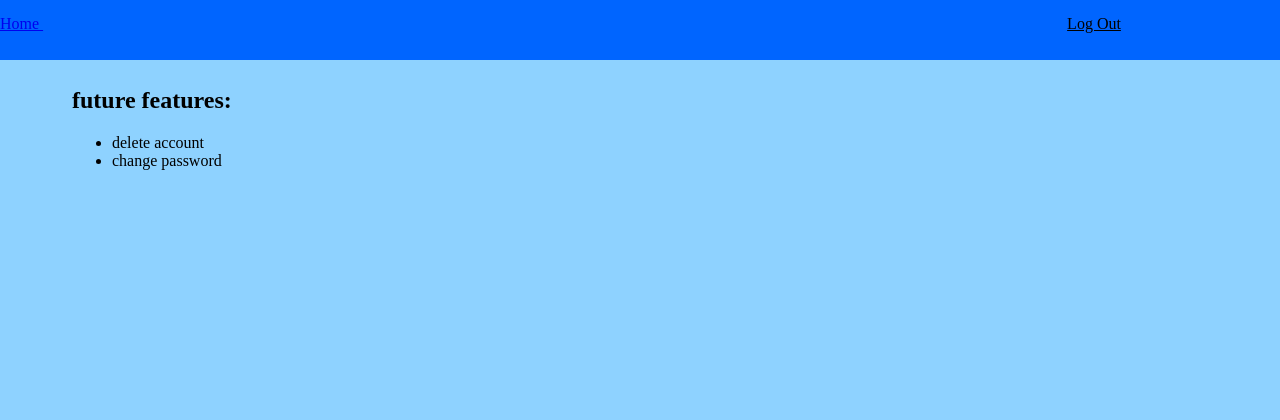
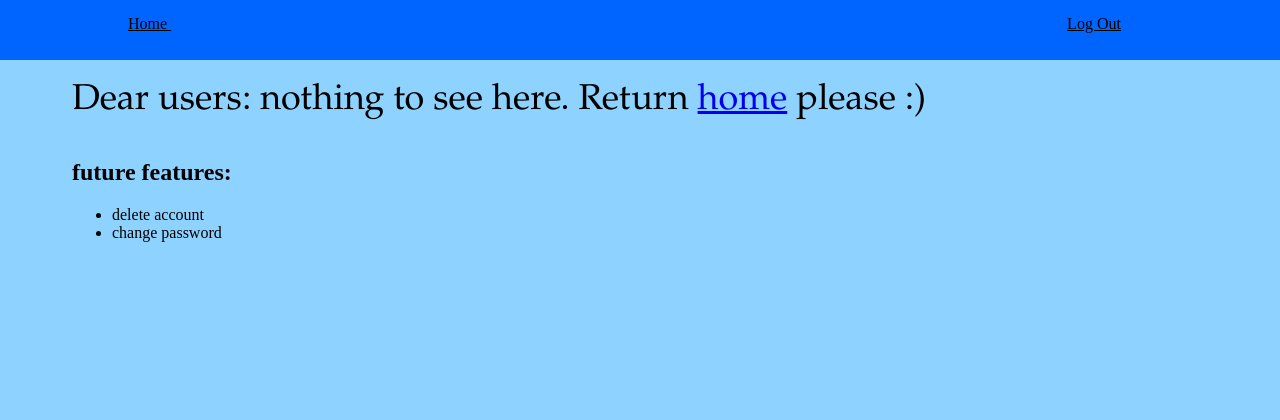
Before and after one commit to lazarchitect/Deckerator, a Flask app: page /settings in a window 1280 px wide. Shown: the top 420 px of the page. Run offline with Flask 2, Linux system fonts and the light colour scheme; parts of the project's set-up code (start-up, migrations or seed data) failed here and were passed over.

Commit message:
cleanup, organize css and info text

```diff
--- a/static/style.css
+++ b/static/style.css
@@ -16,6 +16,7 @@
 header > a {
 	position: relative;
 	top: 25%;
+	color: black;
 }
 
 header > a:hover{
@@ -24,14 +25,16 @@
 	border-radius: 4px;
 }
 
+#homebutton{
+	left: 10%;
+}
+
 .settingsbutton{
 	left: 75%;
-	color: black;
 }
 
 .logoutbutton{
 	left: 80%;
-	color: black;
 }
 
 p{
--- a/templates/settings.html
+++ b/templates/settings.html
@@ -11,6 +11,8 @@
 		<a href="/" id="homebutton"> Home </a>
 		<a href="/logout" class="logoutbutton"> Log Out </a>
 	</header>
+
+	<br><br>
 
 	<p>Dear users: nothing to see here. Return <a href="/">home</a> please :)</p>
 
```
